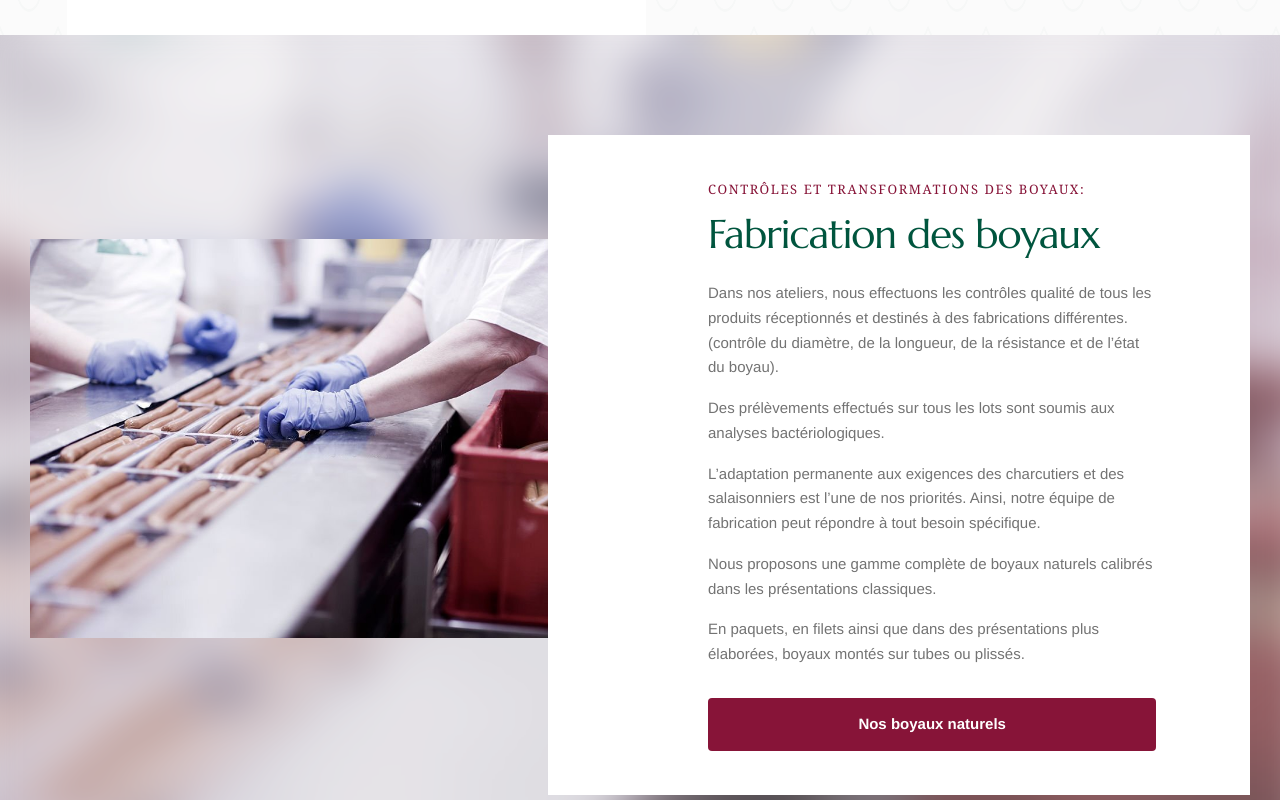
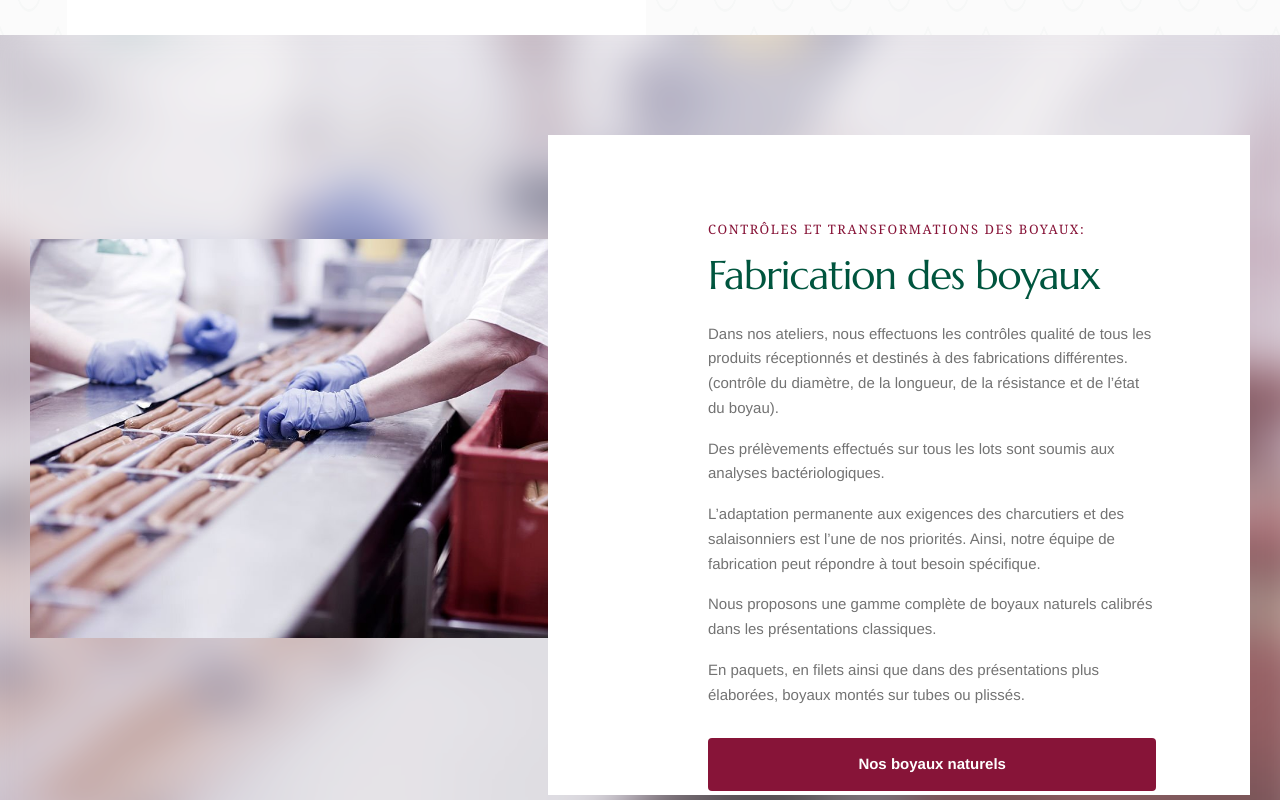
Before and after one commit to MMAtest/tardy, a Next.js app: page / in a window 1280 px wide. Shown: the part 2600-3400 px from the top of the page. Built offline with nearby package versions, Linux system fonts and the light colour scheme.

Commit message:
refine(home): correct intermediate heading baselines and large-screen workshop card

```diff
--- a/app/home-parity.css
+++ b/app/home-parity.css
@@ -887,3 +887,18 @@ body:has(main.tardyHomeParity) { margin: 0; }
     margin-top: 0;
   }
 }
+
+
+/* Final typographic baselines: keep the card geometry intact. */
+@media (min-width: 768px) and (max-width: 1100px) {
+  .tardyHomeParity .parityHistoryText > * {
+    position: relative;
+    top: calc(37.1vw - 327px);
+  }
+}
+@media (min-width: 1101px) {
+  .tardyHomeParity .parityFabricationCard {
+    padding-top: 81px;
+    padding-bottom: 0;
+  }
+}
```
